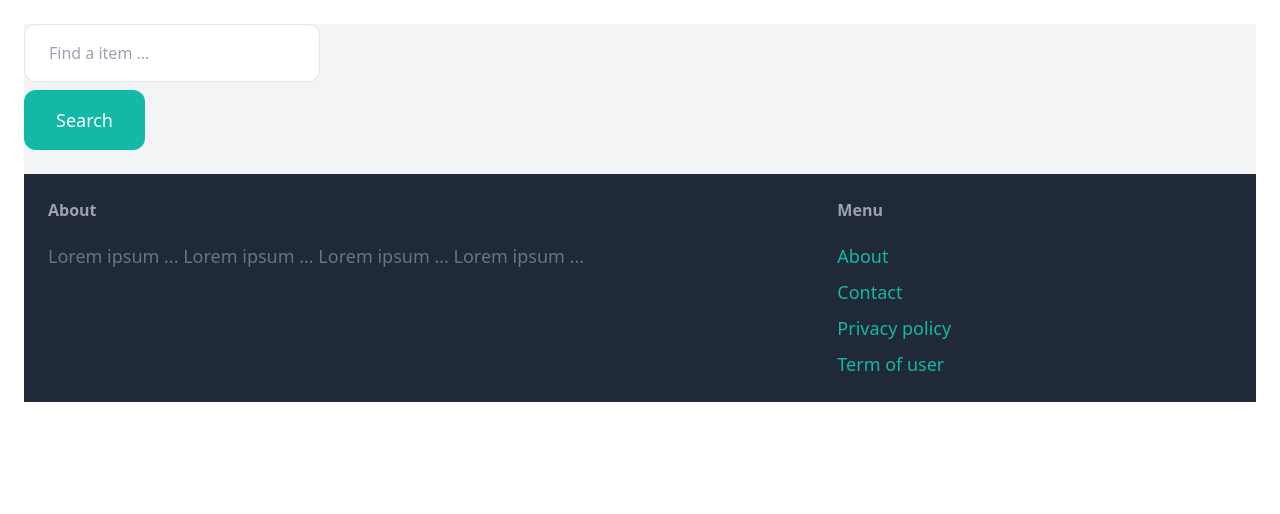
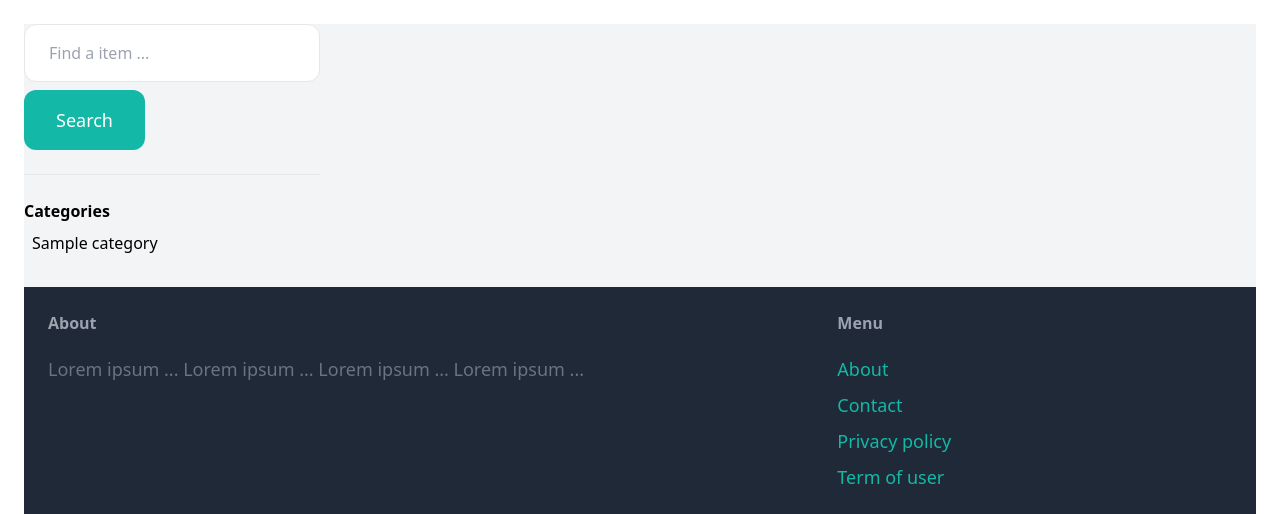
Before and after one commit to msaeiid/MyPortfolio, a Django app: page /market/list_item/ in a window 1280 px wide. Shown: the part 77-591 px from the top of the page. Run offline with Django 5.2, Linux system fonts and the light colour scheme; tables that the repository leaves empty hold one stand-in row (values such as "Sample post"); some libraries are stand-ins or nearby versions.

Commit message:
stable until 1:39:57

```diff
--- a/Marketplace/views.py
+++ b/Marketplace/views.py
@@ -86,9 +86,13 @@ class ListItemView(TemplateView):
     def get(self, request, *args, **kwargs):
         query = request.GET.get('query', None)
         items = Item.objects.filter(is_sold=False)
+        categories = Category.objects.all()
+        category_id = int(request.GET.get('category', 0))
         if query:
             items = items.filter(Q(name__icontains=query) | Q(description__icontains=query))
-        context = {'items': items}
+        if category_id:
+            items = items.filter(category_id=category_id)
+        context = {'items': items, 'categories': categories, 'category_id': category_id}
         return render(request, self.template_name, context)
 
 
--- a/templates/Marketplace/item_list.html
+++ b/templates/Marketplace/item_list.html
@@ -13,6 +13,15 @@
 
                 <button class="mt-2 py-4 px-8 text-lg bg-teal-500 text-white rounded-xl">Search</button>
             </form>
+            <hr class="my-6"/>
+            <p class="font-semibold">Categories</p>
+            <ul>
+                {% for catg in categories %}
+                    <li class="py-2 px-2 rounded-xl{% if catg.id == category_id %} bg-gray-200{% endif %}">
+                        <a href="{% url 'Marketplace:list_item' %}?query={{ query }}&category={{ catg.id }}">{{ catg.name }}</a>
+                    </li>
+                {% endfor %}
+            </ul>
         </div>
         <div class="col-span-3">
             <div class="grid grid-cols-3 gap-3">
```
